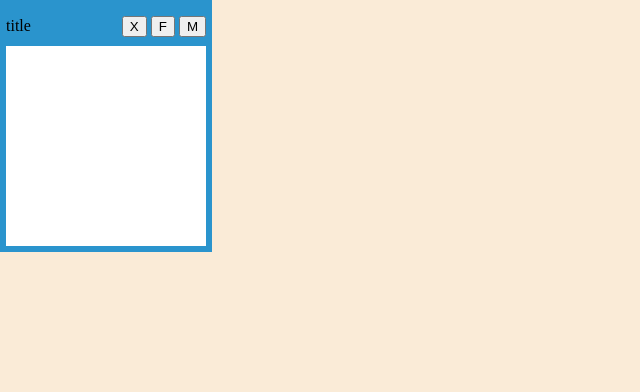
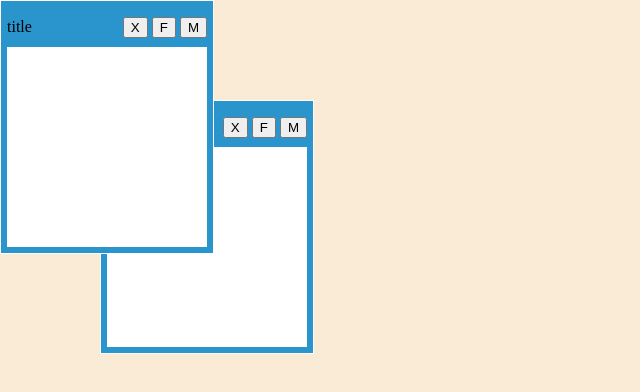
Before and after one commit to Kanogame/svelte-desktop, a Svelte app: page / in a window 1280 px wide. Shown: the top 392 px of the page, without its empty margins (0-640 px from the left). Built offline with nearby package versions, Linux system fonts and the light colour scheme.

Commit message:
fix for multiple windows

```diff
--- a/src/desktop.svelte
+++ b/src/desktop.svelte
@@ -3,7 +3,11 @@
 </script>
 
 <div class="root">
-    <Window>
+    <Window startPosition={{clientX: 100, clientY: 100}}>
+
+    </Window>
+
+    <Window startPosition={{clientX: 0, clientY: 0}}>
 
     </Window>
 </div>
--- a/src/window.svelte
+++ b/src/window.svelte
@@ -1,8 +1,20 @@
 <script lang="ts">
-    import { windowStore } from "./store/windowStore";
+    import {writable} from "svelte/store"
+
+    const windowStore = createCustom();
+
+    function createCustom() {
+        const s = writable({x: 0, y: 0});
+        return {
+            subscribe: s.subscribe,
+            set: (x, y) => s.set({x: x, y: y}),
+        }
+    }
 
     let isMouseDown = false;
 
+    export let startPosition: MouseMoveData;
+    setStartPosition(startPosition);
     let startOffset = {
         offsetX: 0,
         offsetY: 0
@@ -37,10 +49,14 @@
         isMouseDown = false;
     }
 
+    function setStartPosition(startPosition: MouseMoveData) {
+        windowStore.set(startPosition.clientX, startPosition.clientY);
+    }
+
 </script>
 
-<div class="window" style:left={`${$windowStore.x}px`} style:top={`${$windowStore.y}px`} on:mousedown={mouseDown} on:mouseup={mouseUp} on:mousemove={moveWindow} on:mouseleave={mouseUp}>
-    <div class="top-panel" >
+<div class="window" style:left={`${$windowStore.x}px`} style:top={`${$windowStore.y}px`}>
+    <div class="top-panel"  on:mousedown={mouseDown} on:mouseup={mouseUp} on:mousemove={moveWindow} on:mouseleave={mouseUp}>
         <div class="title">title</div>
         <div class="buttons">
             <button>X</button>
@@ -57,6 +73,7 @@
         background-color: #2a94cd;
         padding: 6px;
         position: absolute;
+        border: 1px solid white;
     }
 
     .top-panel {
```
